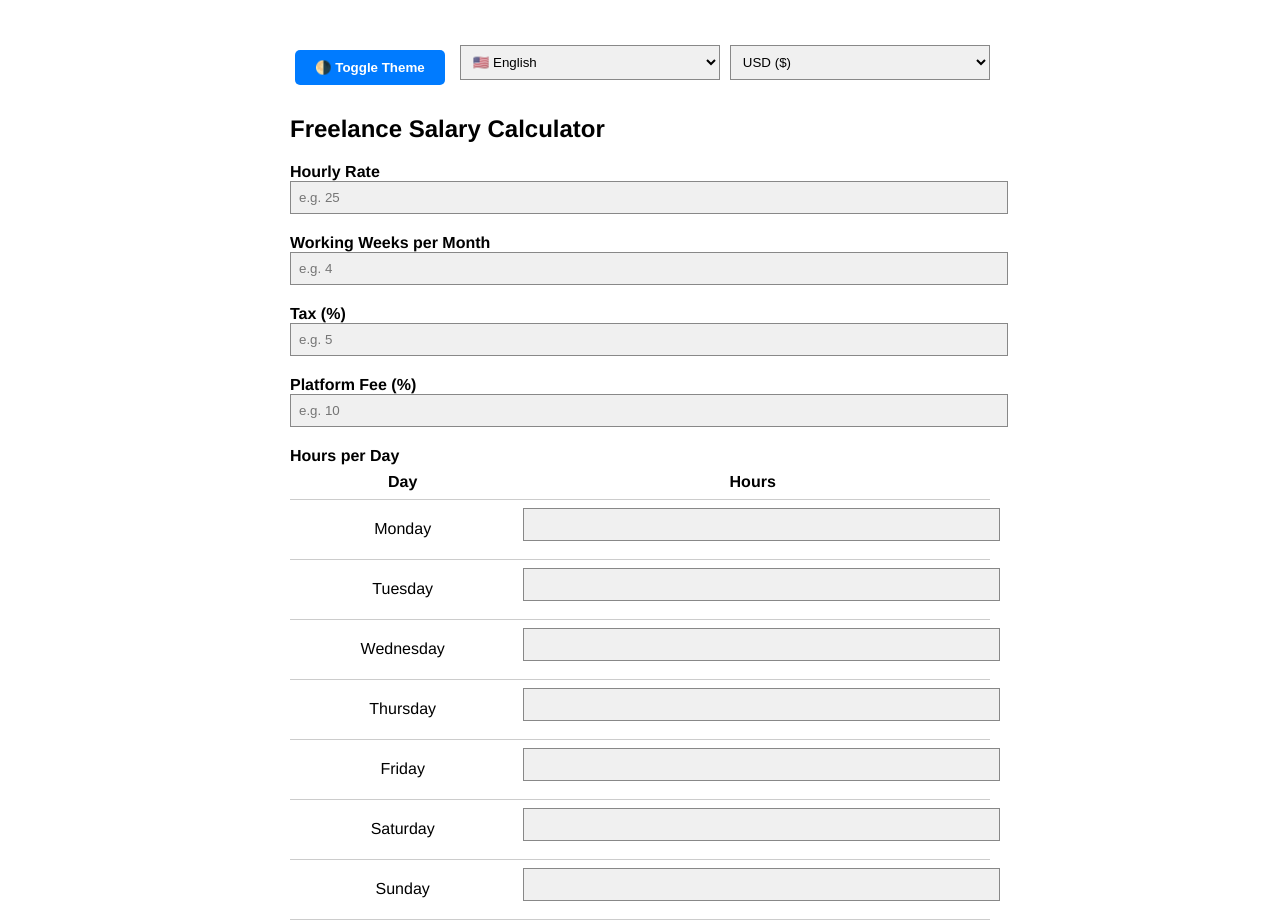
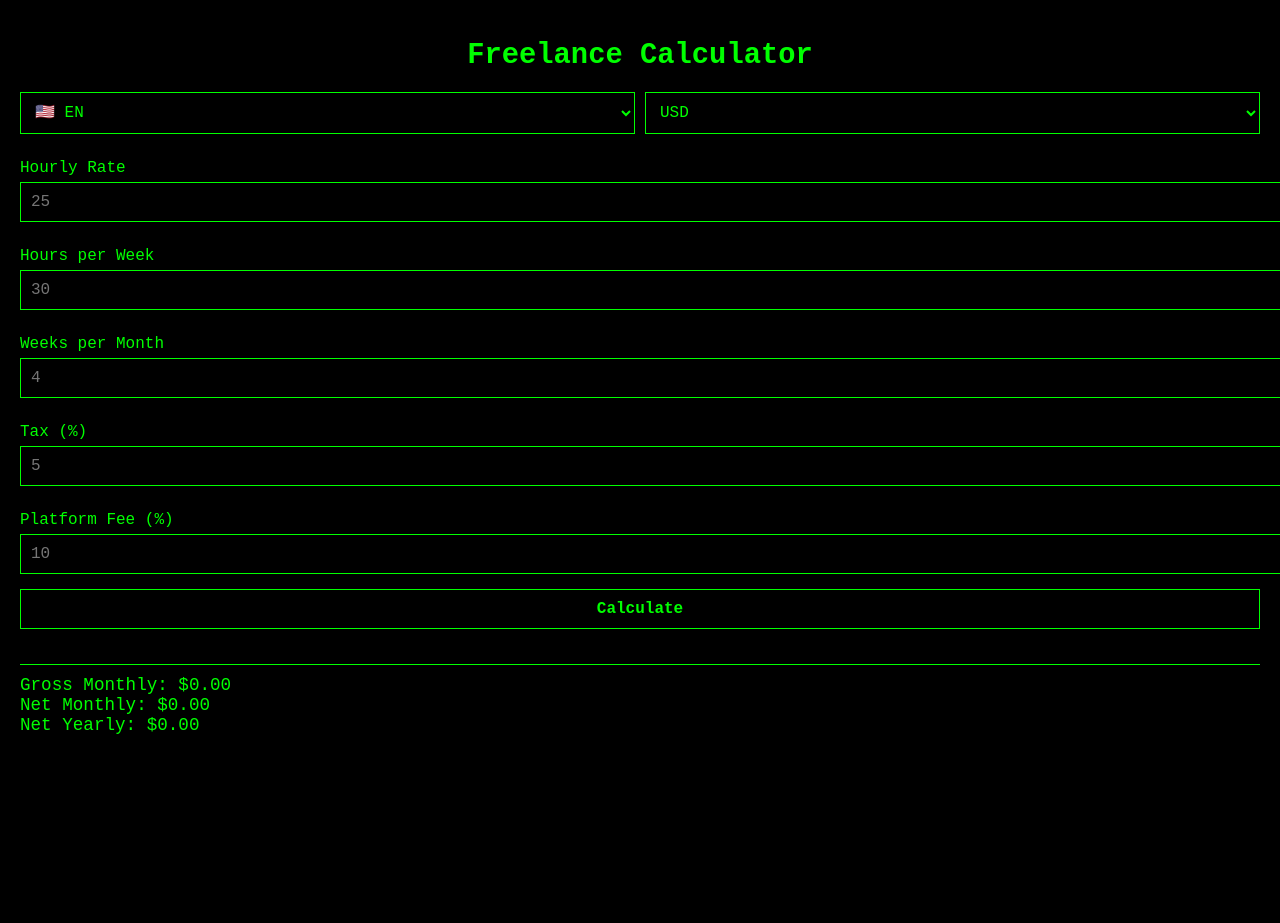
Before and after one commit to franklingothic14/freelance-pay-calc, a plain HTML site: page index.html in a window 1280 px wide. Shown: the top 923 px of the page. After the commit the page ends 800 px from the top, so only its background shows below. Drawn offline with Linux system fonts and the light colour scheme.

Commit message:
Update index.html

```diff
--- a/index.html
+++ b/index.html
@@ -1,199 +1,152 @@
 <!DOCTYPE html>
 <html lang="en">
 <head>
-  <meta charset="UTF-8">
-  <title>Freelance Salary Calculator</title>
+  <meta charset="UTF-8" />
+  <meta name="viewport" content="width=device-width, initial-scale=1.0"/>
+  <title>Freelance Calculator</title>
   <style>
-    :root {
-      --bg-color: #ffffff;
-      --text-color: #000000;
-      --card-bg: #f0f0f0;
+    body {
+      margin: 0;
+      padding: 20px;
+      background-color: #000;
+      color: #00ff00;
+      font-family: 'Courier New', monospace;
     }
 
-    .dark-theme {
-      --bg-color: #1e1e1e;
-      --text-color: #f5f5f5;
-      --card-bg: #2a2a2a;
-    }
-
-    body {
-      font-family: Helvetica, sans-serif;
-      background-color: var(--bg-color);
-      color: var(--text-color);
-      max-width: 700px;
-      margin: 40px auto;
-      padding: 0 10px;
-      transition: background-color 0.3s, color 0.3s;
-    }
-
-    input, select {
-      width: 100%;
-      margin-bottom: 10px;
-      padding: 8px;
-      background-color: var(--card-bg);
-      color: var(--text-color);
-      border: 1px solid #888;
+    h1 {
+      text-align: center;
+      font-size: 1.8em;
+      margin-bottom: 20px;
     }
 
     label {
+      display: block;
+      margin: 10px 0 5px;
+    }
+
+    input, select, button {
+      width: 100%;
+      padding: 10px;
+      background: #000;
+      color: #00ff00;
+      border: 1px solid #00ff00;
+      font-family: 'Courier New', monospace;
+      font-size: 1em;
+      margin-bottom: 15px;
+    }
+
+    button {
       font-weight: bold;
-      display: block;
-      margin-top: 10px;
+      cursor: pointer;
     }
 
     .result {
       margin-top: 20px;
-      padding: 15px;
-      background: var(--card-bg);
-      border-radius: 8px;
+      border-top: 1px solid #00ff00;
+      padding-top: 10px;
+      font-size: 1.1em;
     }
 
-    table {
-      width: 100%;
-      border-collapse: collapse;
-      margin-bottom: 15px;
+    .flex {
+      display: flex;
+      gap: 10px;
     }
 
-    th, td {
-      padding: 8px;
-      border-bottom: 1px solid #ccc;
-      text-align: center;
+    .flex > * {
+      flex: 1;
     }
 
-    button {
-      padding: 10px 20px;
-      margin: 10px 5px;
-      font-weight: bold;
-      border: none;
-      border-radius: 5px;
-      cursor: pointer;
-      background-color: #007BFF;
-      color: white;
-    }
+    @media (max-width: 480px) {
+      h1 {
+        font-size: 1.4em;
+      }
 
-    .top-controls {
-      display: flex;
-      gap: 10px;
-      flex-wrap: wrap;
-      justify-content: space-between;
-      align-items: center;
-      margin-bottom: 20px;
-    }
-
-    .lang-select, .currency-select {
-      flex: 1;
-      min-width: 120px;
+      input, select, button {
+        font-size: 1em;
+      }
     }
   </style>
 </head>
 <body>
-  <div class="top-controls">
-    <button onclick="toggleTheme()">🌗 <span data-en="Toggle Theme" data-uk="Змінити тему">Toggle Theme</span></button>
+  <h1 data-en="Freelance Calculator" data-uk="Калькулятор Фрілансера">Freelance Calculator</h1>
 
-    <select class="lang-select" onchange="setLang(this.value)">
-      <option value="en">🇺🇸 English</option>
-      <option value="uk">🇺🇦 Українська</option>
+  <div class="flex">
+    <select id="langSelect" onchange="setLang(this.value)">
+      <option value="en">🇺🇸 EN</option>
+      <option value="uk">🇺🇦 УКР</option>
     </select>
-
-    <select class="currency-select" onchange="setCurrency(this.value)">
-      <option value="USD">USD ($)</option>
-      <option value="UAH">UAH (₴)</option>
+    <select id="currencySelect" onchange="setCurrency(this.value)">
+      <option value="USD">USD</option>
+      <option value="UAH">UAH</option>
     </select>
   </div>
 
-  <h2 data-en="Freelance Salary Calculator" data-uk="Калькулятор Зарплати Фрілансера">Freelance Salary Calculator</h2>
+  <label data-en="Hourly Rate" data-uk="Погодинна ставка">Hourly Rate</label>
+  <input type="number" id="rate" placeholder="25" />
 
-  <label data-en="Hourly Rate" data-uk="Погодинна ставка">Hourly Rate</label>
-  <input type="number" id="rate" placeholder="e.g. 25">
+  <label data-en="Hours per Week" data-uk="Годин на тиждень">Hours per Week</label>
+  <input type="number" id="hours" placeholder="30" />
 
-  <label data-en="Working Weeks per Month" data-uk="Кількість тижнів на місяць">Working Weeks per Month</label>
-  <input type="number" id="weeksPerMonth" placeholder="e.g. 4">
+  <label data-en="Weeks per Month" data-uk="Тижнів у місяці">Weeks per Month</label>
+  <input type="number" id="weeks" placeholder="4" />
 
   <label data-en="Tax (%)" data-uk="Податок (%)">Tax (%)</label>
-  <input type="number" id="tax" placeholder="e.g. 5">
+  <input type="number" id="tax" placeholder="5" />
 
   <label data-en="Platform Fee (%)" data-uk="Комісія платформи (%)">Platform Fee (%)</label>
-  <input type="number" id="fee" placeholder="e.g. 10">
-
-  <label data-en="Hours per Day" data-uk="Години по днях">Hours per Day</label>
-  <table>
-    <thead>
-      <tr>
-        <th data-en="Day" data-uk="День">Day</th>
-        <th data-en="Hours" data-uk="Години">Hours</th>
-      </tr>
-    </thead>
-    <tbody id="hoursTable">
-      <tr><td data-en="Monday" data-uk="Понеділок">Monday</td><td><input type="number" id="mon"></td></tr>
-      <tr><td data-en="Tuesday" data-uk="Вівторок">Tuesday</td><td><input type="number" id="tue"></td></tr>
-      <tr><td data-en="Wednesday" data-uk="Середа">Wednesday</td><td><input type="number" id="wed"></td></tr>
-      <tr><td data-en="Thursday" data-uk="Четвер">Thursday</td><td><input type="number" id="thu"></td></tr>
-      <tr><td data-en="Friday" data-uk="П’ятниця">Friday</td><td><input type="number" id="fri"></td></tr>
-      <tr><td data-en="Saturday" data-uk="Субота">Saturday</td><td><input type="number" id="sat"></td></tr>
-      <tr><td data-en="Sunday" data-uk="Неділя">Sunday</td><td><input type="number" id="sun"></td></tr>
-    </tbody>
-  </table>
+  <input type="number" id="fee" placeholder="10" />
 
   <button onclick="calculate()" data-en="Calculate" data-uk="Розрахувати">Calculate</button>
 
   <div class="result" id="result"></div>
 
   <script>
-    let currentLang = 'en';
-    let currentCurrency = 'USD';
-    const exchangeRate = 39; // UAH per 1 USD
+    let lang = 'en';
+    let currency = 'USD';
+    const exchangeRate = 39; // USD → UAH
 
-    function translate() {
+    function setLang(l) {
+      lang = l;
       document.querySelectorAll('[data-en]').forEach(el => {
-        el.innerText = el.dataset[currentLang];
+        el.innerText = el.dataset[lang];
       });
-    }
-
-    function setLang(lang) {
-      currentLang = lang;
-      translate();
-    }
-
-    function setCurrency(curr) {
-      currentCurrency = curr;
       calculate();
     }
 
-    function toggleTheme() {
-      document.body.classList.toggle('dark-theme');
+    function setCurrency(c) {
+      currency = c;
+      calculate();
     }
 
     function calculate() {
-      const rate = parseFloat(document.getElementById("rate").value) || 0;
-      const weeks = parseFloat(document.getElementById("weeksPerMonth").value) || 0;
-      const tax = parseFloat(document.getElementById("tax").value) || 0;
-      const fee = parseFloat(document.getElementById("fee").value) || 0;
+      const rate = +document.getElementById('rate').value || 0;
+      const hours = +document.getElementById('hours').value || 0;
+      const weeks = +document.getElementById('weeks').value || 0;
+      const tax = +document.getElementById('tax').value || 0;
+      const fee = +document.getElementById('fee').value || 0;
 
-      const days = ["mon", "tue", "wed", "thu", "fri", "sat", "sun"];
-      let weeklyHours = 0;
-      days.forEach(day => {
-        weeklyHours += parseFloat(document.getElementById(day).value) || 0;
-      });
+      const gross = rate * hours * weeks;
+      const feeAmount = gross * (fee / 100);
+      const taxAmount = (gross - feeAmount) * (tax / 100);
+      const net = gross - feeAmount - taxAmount;
+      const yearly = net * 12;
 
-      let monthlyHours = weeklyHours * weeks;
-      let grossMonthly = monthlyHours * rate;
-      let feeAmount = grossMonthly * (fee / 100);
-      let taxAmount = (grossMonthly - feeAmount) * (tax / 100);
-      let netMonthly = grossMonthly - feeAmount - taxAmount;
-      let netYearly = netMonthly * 12;
+      const symbol = currency === 'UAH' ? '₴' : '$';
+      const multiplier = currency === 'UAH' ? exchangeRate : 1;
 
-      const currencySymbol = currentCurrency === 'UAH' ? '₴' : '$';
-      const multiplier = currentCurrency === 'UAH' ? exchangeRate : 1;
+      const t = {
+        en: ['Gross Monthly', 'Net Monthly', 'Net Yearly'],
+        uk: ['Брутто в місяць', 'Нетто в місяць', 'Нетто в рік']
+      };
 
-      document.getElementById("result").innerHTML = `
-        <strong data-en="Gross Monthly" data-uk="Брутто в місяць">Gross Monthly</strong>: ${currencySymbol}${(grossMonthly * multiplier).toFixed(2)}<br>
-        <strong data-en="Net Monthly" data-uk="Нетто в місяць">Net Monthly</strong>: ${currencySymbol}${(netMonthly * multiplier).toFixed(2)}<br>
-        <strong data-en="Net Yearly" data-uk="Нетто в рік">Net Yearly</strong>: ${currencySymbol}${(netYearly * multiplier).toFixed(2)}
+      document.getElementById('result').innerHTML = `
+        <div>${t[lang][0]}: ${symbol}${(gross * multiplier).toFixed(2)}</div>
+        <div>${t[lang][1]}: ${symbol}${(net * multiplier).toFixed(2)}</div>
+        <div>${t[lang][2]}: ${symbol}${(yearly * multiplier).toFixed(2)}</div>
       `;
-      translate();
     }
 
-    translate();
+    setLang(lang);
   </script>
 </body>
 </html>
```
